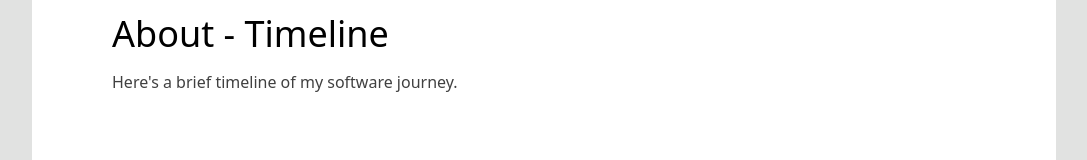
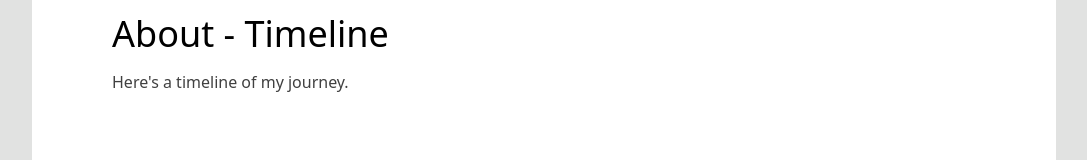
Before and after one commit to jesusselimm/jesusselimm, a Next.js app in the folder my-portfolio/: page /about in a window 1280 px wide. Shown: the part 384-544 px from the top of the page, without its empty margins (96-1183 px from the left). Built offline with nearby package versions, Linux system fonts and the light colour scheme.

Commit message:
Fix: escape single quote in timeline heading for deploy

```diff
--- a/my-portfolio/src/components/ui/timeline.tsx
+++ b/my-portfolio/src/components/ui/timeline.tsx
@@ -37,7 +37,7 @@ export const Timeline = ({ data }: { data: TimelineEntry[] }) => {
           About - Timeline
         </h2>
         <p className="text-neutral-700 dark:text-neutral-300 text-sm md:text-base max-w-sm">
-          Here's a brief timeline of my software journey.
+          Here&apos;s a timeline of my journey.
         </p>
       </div>
 
```
